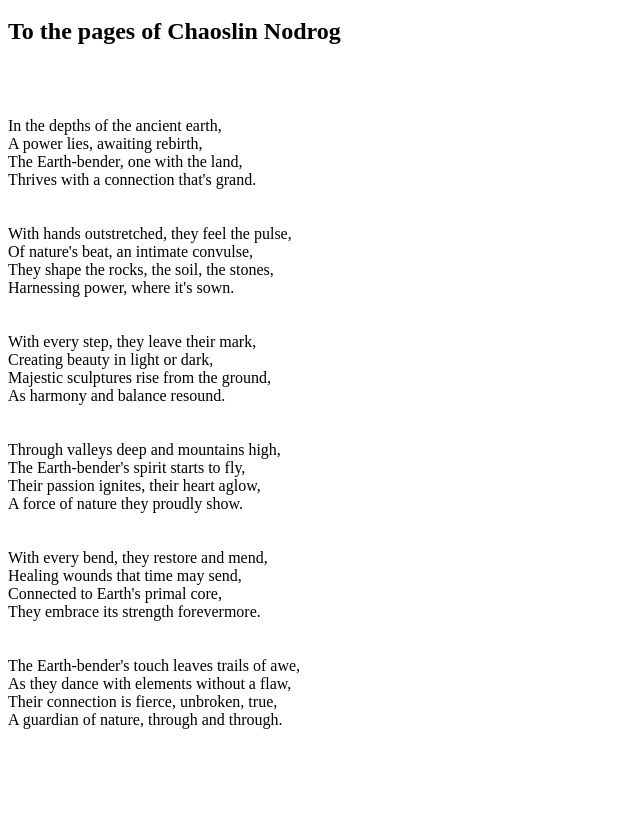
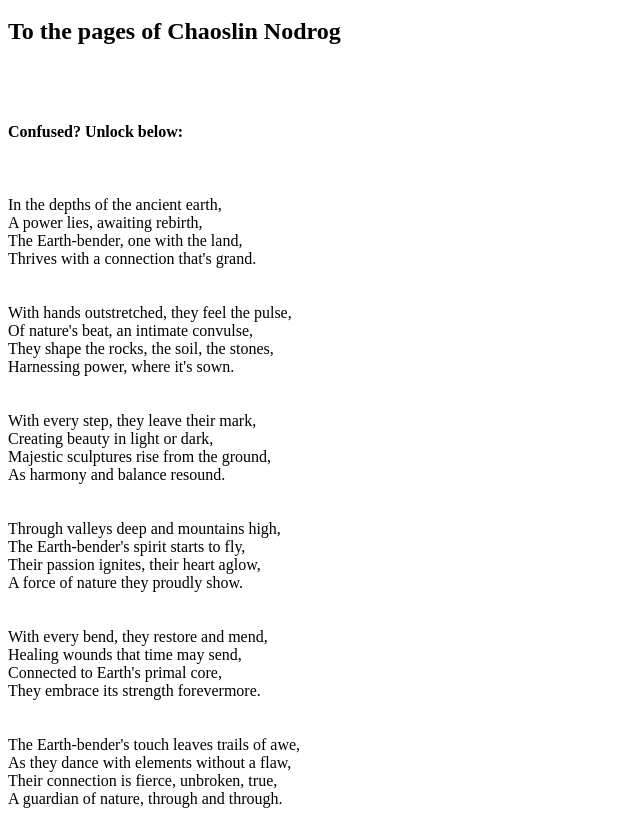
Before and after one commit to chaosiln/nrg, a plain HTML site: page index.html in a window 1280 px wide. Shown: the part 48-872 px from the top of the page, without its empty margins (0-640 px from the left). Before the commit the page ends 800 px from the top, so only its background shows below. Drawn offline with Linux system fonts and the light colour scheme.

Commit message:
Update index.html

```diff
--- a/index.html
+++ b/index.html
@@ -1,6 +1,8 @@
 <h1>Welcome</h1>
 <h2>To the pages of Chaoslin Nodrog</h2>
 <br>
+<br>
+<h4>Confused? Unlock below:</h4>
 <br>
 <p>In the depths of the ancient earth,
 <br>
```
